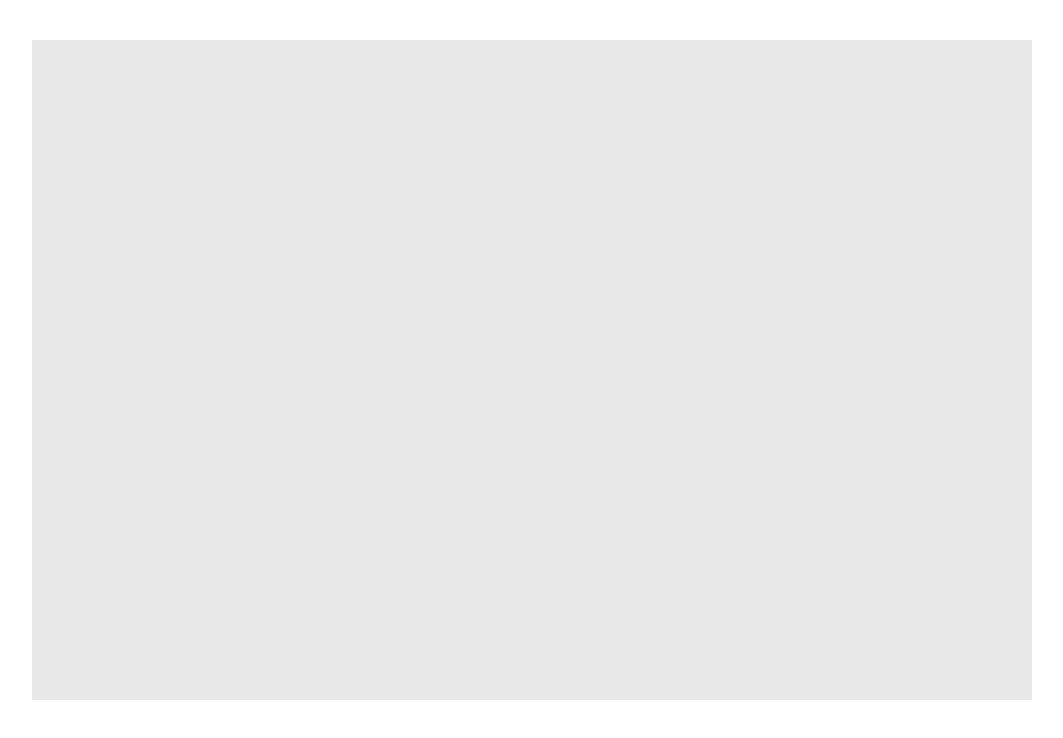
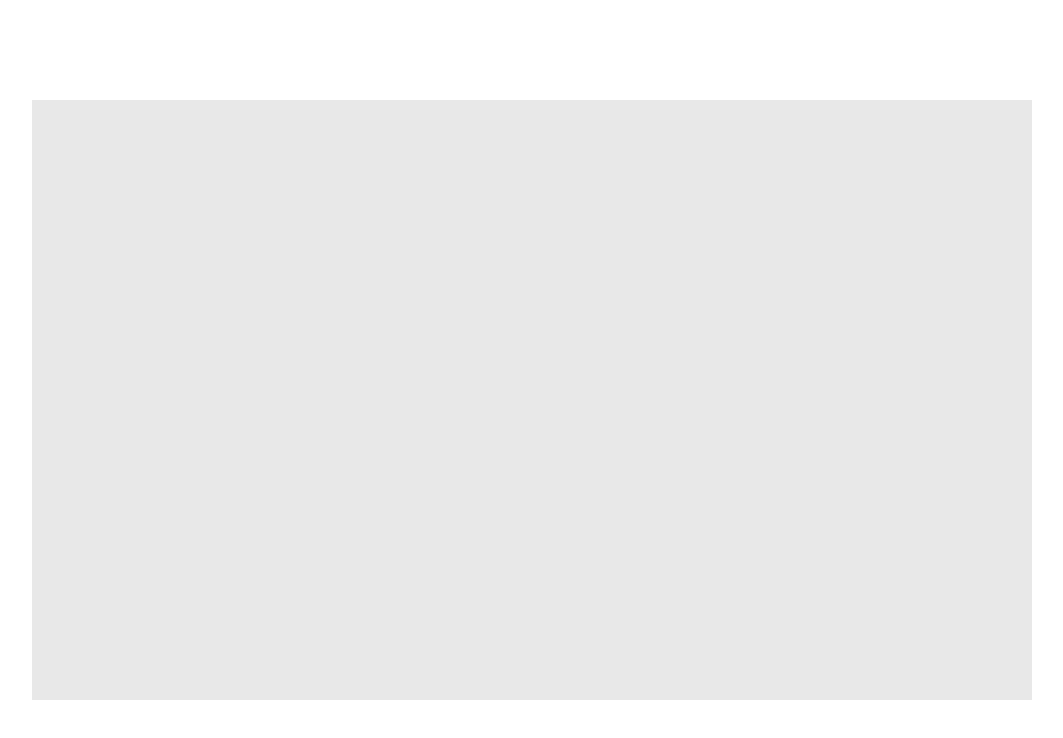
Before and after one commit to siddacool/pop-image, a Vue app: page / in a window 1280 px wide. Shown: the top 738 px of the page, without its empty margins (108-1171 px from the left). Built offline with nearby package versions, Linux system fonts and the light colour scheme.

Commit message:
image box added

```diff
--- a/src/components/ImageBox.vue
+++ b/src/components/ImageBox.vue
@@ -1,5 +1,9 @@
 <template>
-  <div class="container image-box"></div>
+  <div class="image-box">
+    <div class="container">
+      <div class="image"></div>
+    </div>
+  </div>
 </template>
 
 <script lang="ts">
@@ -23,13 +27,22 @@ export default defineComponent({
 </script>
 
 <style lang="scss" scoped>
+@import '../styles/mixins';
+
 .image-box {
-  --gap-top: var(--unit-5);
-  --gap-bottom: 100px;
+  height: 100%;
+  padding: 0 var(--unit-3);
+  padding-bottom: var(--unit-6);
+  display: flex;
 
-  background-color: var(--color-grey-0);
-  position: relative;
-  top: var(--gap-top);
-  height: calc(100vh - (var(--gap-top) + var(--gap-bottom)));
+  @include onDesktop {
+    padding-bottom: 100px;
+  }
+
+  .image {
+    background-color: var(--color-grey-0);
+    height: 100%;
+    width: 100%;
+  }
 }
 </style>
--- a/src/styles/components/_container.scss
+++ b/src/styles/components/_container.scss
@@ -1,4 +1,5 @@
 .container {
+  width: 100%;
   max-width: 1000px;
   margin-left: auto;
   margin-right: auto;
--- a/src/view/Home.vue
+++ b/src/view/Home.vue
@@ -1,5 +1,6 @@
 <template>
   <div class="home">
+    <div></div>
     <ImageBox />
   </div>
 </template>
@@ -17,9 +18,18 @@ export default defineComponent({
 </script>
 
 <style lang="scss">
+@import '../styles/mixins';
+
 .home {
+  --controls-height: 80px;
+
   min-height: inherit;
   background-color: var(--color-white);
-  padding: 0 var(--unit-2);
+  display: grid;
+  grid-template-rows: var(--controls-height) auto;
+
+  @include onDesktop {
+    --controls-height: 100px;
+  }
 }
 </style>
```
